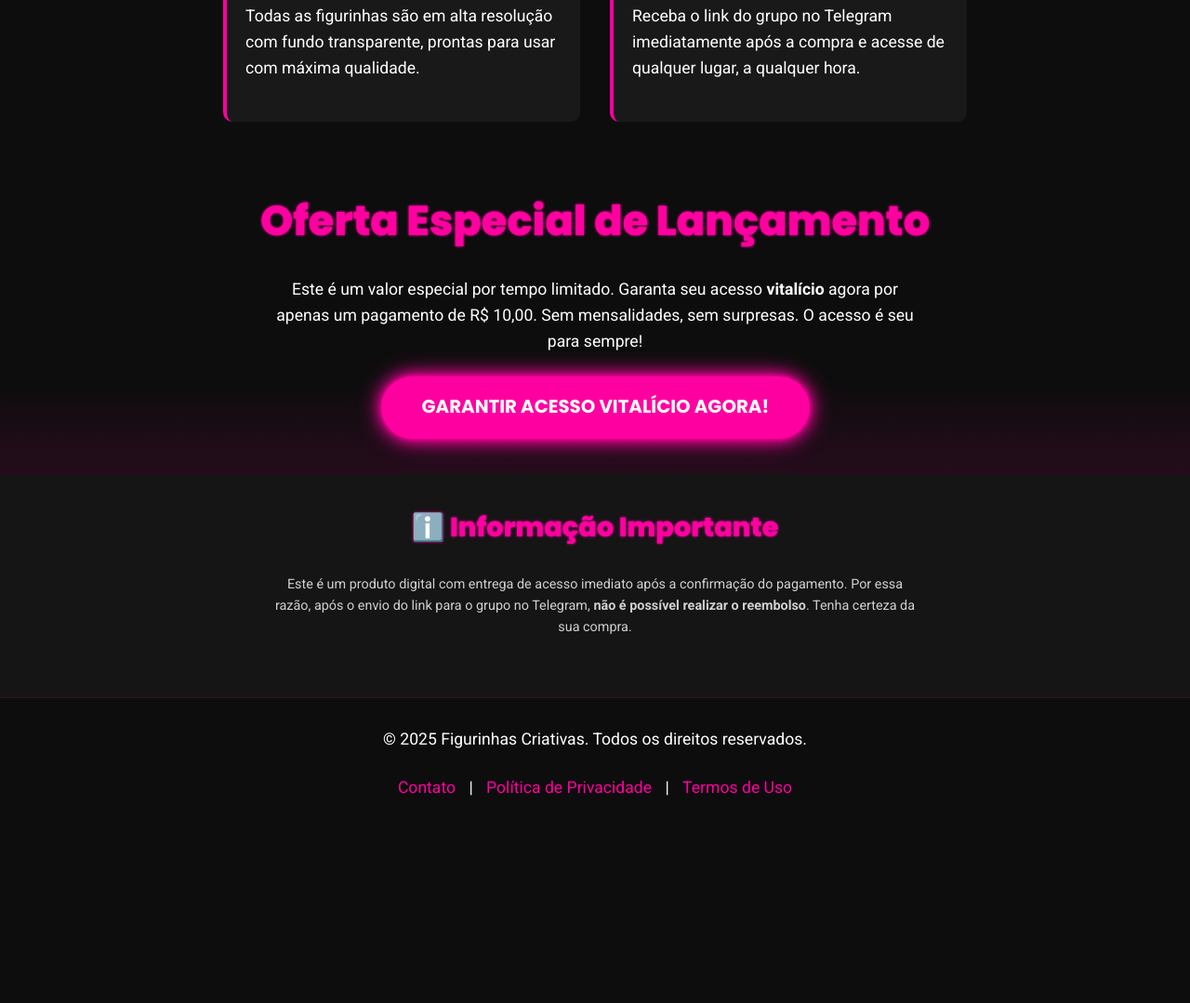
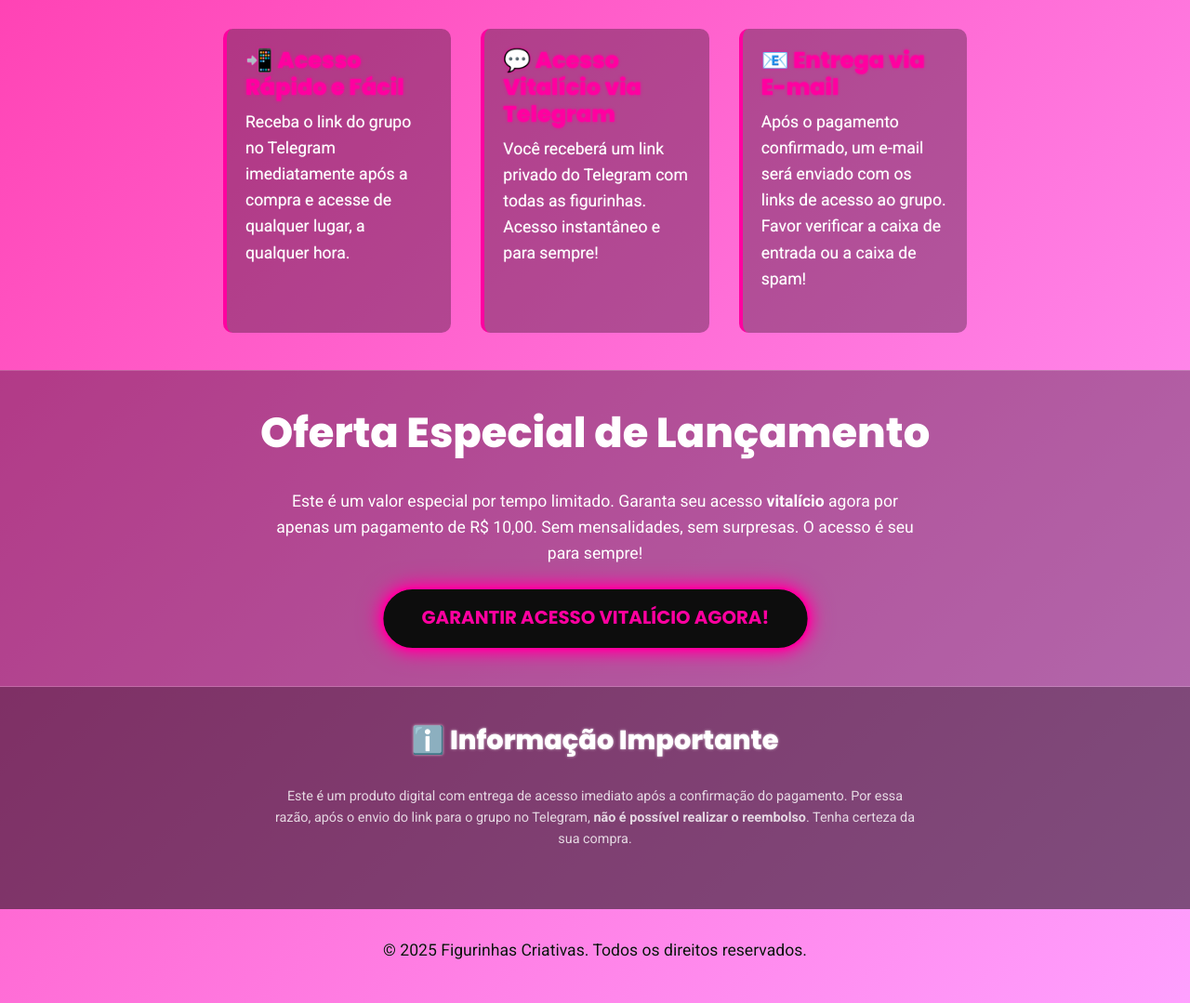
Before and after one commit to douglascalazans/instapack, a plain HTML site: page index.html in a window 1280 px wide. Shown: the part 1718-2797 px from the top of the page at 93% size. Before the commit the page ends 2633 px from the top, so only its background shows below. Drawn offline with Linux system fonts and the light colour scheme.

Commit message:
Update index.html

```diff
--- a/index.html
+++ b/index.html
@@ -14,10 +14,12 @@
         /* --- RESET E CONFIGURAÇÕES GERAIS --- */
         :root {
             --neon-pink: #ff00a0;
-            --neon-purple: #9d00ff; /* Adicionada cor Roxo Neon */
+            --neon-purple: #9d00ff; /* Cor Roxo Neon para o carrossel */
             --black: #0d0d0d;
             --white: #ffffff;
             --glow-shadow-pink: 0 0 5px var(--neon-pink), 0 0 15px var(--neon-pink), 0 0 25px var(--neon-pink);
+            --gradient-start: #ff007f; /* Um rosa mais vibrante */
+            --gradient-end: #ffa0ff; /* Um rosa mais claro e suave */
         }
 
         * {
@@ -31,11 +33,12 @@
         }
 
         body {
-            background-color: var(--black);
+            background: linear-gradient(135deg, var(--gradient-start) 0%, var(--gradient-end) 100%); /* Degradê rosa */
             font-family: 'Roboto', sans-serif;
             color: var(--white);
             line-height: 1.6;
             overflow-x: hidden;
+            min-height: 100vh; /* Garante que o degradê cubra a altura total */
         }
 
         /* --- CONTAINER E UTILITÁRIOS --- */
@@ -50,7 +53,8 @@
             font-family: 'Poppins', sans-serif;
             font-weight: 800;
             line-height: 1.2;
-            text-shadow: 0 0 3px var(--neon-pink);
+            text-shadow: 0 0 5px rgba(255, 255, 255, 0.7); /* Sombra branca para destacar no fundo rosa */
+            color: var(--black); /* Títulos em preto para contraste no degradê */
         }
 
         h1 {
@@ -61,20 +65,28 @@
         h2 {
             font-size: 2.2rem;
             margin-bottom: 2rem;
-            color: var(--neon-pink);
+            color: var(--black); /* Títulos secundários em preto */
         }
+
+        h3 {
+            color: var(--neon-pink); /* Mantém os h3 dos benefícios em neon-pink */
+            text-shadow: 0 0 3px var(--neon-pink); /* Adiciona o glow neon aos h3 */
+        }
+
 
         p {
             font-size: 1.1rem;
             max-width: 700px;
             margin: 0 auto 1.5rem auto;
+            color: var(--black); /* Parágrafos em preto para contraste */
+            text-shadow: 0 0 1px rgba(255, 255, 255, 0.5); /* Pequena sombra para legibilidade */
         }
 
         /* --- BOTÃO DE AÇÃO (CTA) --- */
         .cta-button {
             display: inline-block;
-            background-color: var(--neon-pink);
-            color: var(--white);
+            background-color: var(--black); /* Botão em preto para se destacar no rosa */
+            color: var(--neon-pink); /* Texto do botão em rosa neon */
             font-family: 'Poppins', sans-serif;
             font-size: 1.2rem;
             font-weight: 700;
@@ -88,8 +100,8 @@
         }
 
         .cta-button:hover {
-            background-color: var(--black);
-            color: var(--neon-pink);
+            background-color: var(--neon-pink); /* Inverte as cores no hover */
+            color: var(--black);
             transform: scale(1.05);
             animation: none;
         }
@@ -123,7 +135,8 @@
 
         .support-elements span {
             font-weight: 700;
-            background: rgba(255, 255, 255, 0.05);
+            background: rgba(0, 0, 0, 0.3); /* Fundo mais escuro para destaque */
+            color: var(--white); /* Texto branco */
             padding: 8px 15px;
             border-radius: 10px;
             border-left: 3px solid var(--neon-pink);
@@ -131,10 +144,15 @@
 
         /* --- PROVA SOCIAL E GALERIA --- */
         .social-proof {
-            background: rgba(0,0,0,0.3);
-            border-top: 1px solid rgba(255, 0, 160, 0.2);
-            border-bottom: 1px solid rgba(255, 0, 160, 0.2);
+            background: rgba(0,0,0,0.3); /* Fundo escuro para destacar o carrossel no degradê */
+            border-top: 1px solid rgba(255, 255, 255, 0.2); /* Borda branca sutil */
+            border-bottom: 1px solid rgba(255, 255, 255, 0.2); /* Borda branca sutil */
             padding-bottom: 60px; /* Mais espaço para o carrossel */
+        }
+
+        .social-proof p {
+            color: var(--white); /* Parágrafo dentro do bloco escuro em branco */
+            text-shadow: none;
         }
 
         .proof-items {
@@ -145,23 +163,23 @@
             font-weight: 700;
             margin-bottom: 3rem;
             flex-wrap: wrap;
+            color: var(--white); /* Itens da prova social em branco */
         }
 
         /* --- ESTILOS DO CARROSSEL --- */
         .carousel-container {
             width: 100%;
-            max-width: 90vw; /* Usa 90% da largura da tela */
+            max-width: 90vw;
             margin: 0 auto;
             overflow: hidden;
             position: relative;
-             /* Efeito de fade nas laterais para suavizar a entrada/saída */
-            -webkit-mask-image: linear-gradient(to right, transparent, black 10%, black 90%, transparent);
-            mask-image: linear-gradient(to right, transparent, black 10%, black 90%, transparent);
+            /* Efeito de fade nas laterais usando o fundo da seção (preto) */
+            -webkit-mask-image: linear-gradient(to right, transparent, var(--black) 10%, var(--black) 90%, transparent);
+            mask-image: linear-gradient(to right, transparent, var(--black) 10%, var(--black) 90%, transparent);
         }
 
         .carousel-track {
             display: flex;
-            /* (Largura da imagem + gap) * (Nº de imagens * 2) */
             width: calc((160px + 20px) * 12);
             animation: scroll 30s linear infinite;
         }
@@ -172,7 +190,7 @@
         }
 
         .carousel-track:hover {
-             animation-play-state: paused; /* Pausa a animação ao passar o mouse */
+             animation-play-state: paused;
         }
 
         .carousel-track img {
@@ -183,7 +201,7 @@
             border-radius: 10px;
             border: 2px solid var(--neon-purple); /* Borda Roxo Neon */
             box-shadow: 0 0 8px var(--neon-purple), 0 0 15px var(--neon-purple); /* Sombra Roxo Neon */
-            background: var(--black);
+            background: var(--black); /* Fundo preto para as imagens */
         }
         /* --- FIM DOS ESTILOS DO CARROSSEL --- */
 
@@ -198,10 +216,12 @@
         }
 
         .benefit-item {
-            background: rgba(255, 255, 255, 0.05);
+            background: rgba(0, 0, 0, 0.3); /* Fundo escuro para os itens de benefício */
+            color: var(--white); /* Texto branco */
             padding: 20px;
             border-radius: 10px;
             border-left: 4px solid var(--neon-pink);
+            text-shadow: none; /* Remove a sombra do texto padrão do body */
         }
 
         .benefit-item h3 {
@@ -209,46 +229,69 @@
             margin-bottom: 0.5rem;
         }
 
+        .benefit-item p {
+            color: var(--white); /* Parágrafos internos em branco */
+        }
+
         /* --- OFERTA E URGÊNCIA --- */
         .offer {
-            background: linear-gradient(0deg, rgba(255,0,160,0.1) 0%, rgba(13,13,13,1) 30%);
+            background: rgba(0,0,0,0.3); /* Fundo escuro para destaque */
+            border-top: 1px solid rgba(255, 255, 255, 0.2);
+            border-bottom: 1px solid rgba(255, 255, 255, 0.2);
+        }
+        .offer h2, .offer p {
+            color: var(--white); /* Texto em branco */
+            text-shadow: none;
         }
 
         /* --- POLÍTICA DE REEMBOLSO --- */
         .policy {
-            background: rgba(255, 255, 255, 0.03);
+            background: rgba(0, 0, 0, 0.5); /* Fundo ainda mais escuro para a política */
+            color: var(--white); /* Texto em branco */
         }
 
         .policy p {
             font-size: 0.9rem;
             opacity: 0.8;
+            color: var(--white); /* Texto em branco */
+            text-shadow: none;
         }
 
         .policy h2 {
            font-size: 1.8rem;
+           color: var(--white); /* Título em branco */
+           text-shadow: 0 0 3px rgba(255, 255, 255, 0.7);
         }
 
         /* --- FOOTER --- */
         .footer {
-            border-top: 1px solid rgba(255, 0, 160, 0.2);
+            border-top: none; /* Removi a borda para ficar mais limpo com o degradê */
             padding: 30px 20px;
             text-align: center;
             font-size: 0.9rem;
+            color: var(--black); /* Texto do footer em preto */
+            text-shadow: 0 0 1px rgba(255, 255, 255, 0.5);
         }
 
-        .footer a {
-            color: var(--neon-pink);
-            text-decoration: none;
-            margin: 0 10px;
+        .footer p {
+            color: var(--black); /* Garante que o texto do parágrafo no footer seja preto */
         }
 
         /* --- RESPONSIVIDADE --- */
         @media (min-width: 768px) {
             h1 { font-size: 4rem; }
             h2 { font-size: 2.8rem; }
-            .benefits-grid { grid-template-columns: 1fr 1fr; }
+            .benefits-grid { grid-template-columns: 1fr 1fr 1fr; } /* 3 colunas para mais itens */
         }
 
+        @media (max-width: 480px) {
+            h1 { font-size: 2.2rem; }
+            h2 { font-size: 1.8rem; }
+            .container { padding: 40px 15px; }
+            .cta-button { font-size: 1rem; padding: 12px 30px; }
+            .proof-items { flex-direction: column; gap: 15px; }
+            .benefits-grid { grid-template-columns: 1fr; } /* Volta para 1 coluna em mobile */
+        }
     </style>
 </head>
 <body>
@@ -316,6 +359,14 @@
                         <h3>📲 Acesso Rápido e Fácil</h3>
                         <p>Receba o link do grupo no Telegram imediatamente após a compra e acesse de qualquer lugar, a qualquer hora.</p>
                     </div>
+                    <div class="benefit-item">
+                        <h3>💬 Acesso Vitalício via Telegram</h3>
+                        <p>Você receberá um link privado do Telegram com todas as figurinhas. Acesso instantâneo e para sempre!</p>
+                    </div>
+                    <div class="benefit-item">
+                        <h3>📧 Entrega via E-mail</h3>
+                        <p>Após o pagamento confirmado, um e-mail será enviado com os links de acesso ao grupo. Favor verificar a caixa de entrada ou a caixa de spam!</p>
+                    </div>
                 </div>
             </div>
         </section>
@@ -341,11 +392,6 @@
 
     <footer class="footer">
         <p>© 2025 Figurinhas Criativas. Todos os direitos reservados.</p>
-        <p>
-            <a href="#">Contato</a> |
-            <a href="#">Política de Privacidade</a> |
-            <a href="#">Termos de Uso</a>
-        </p>
     </footer>
 
 </body>
```
